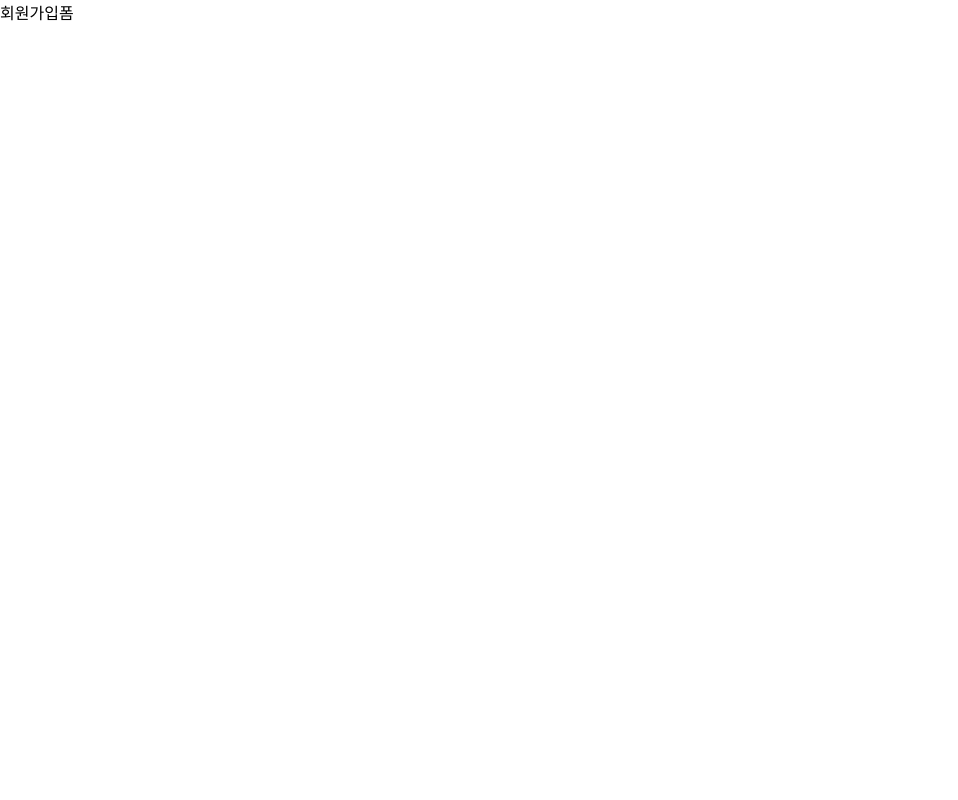
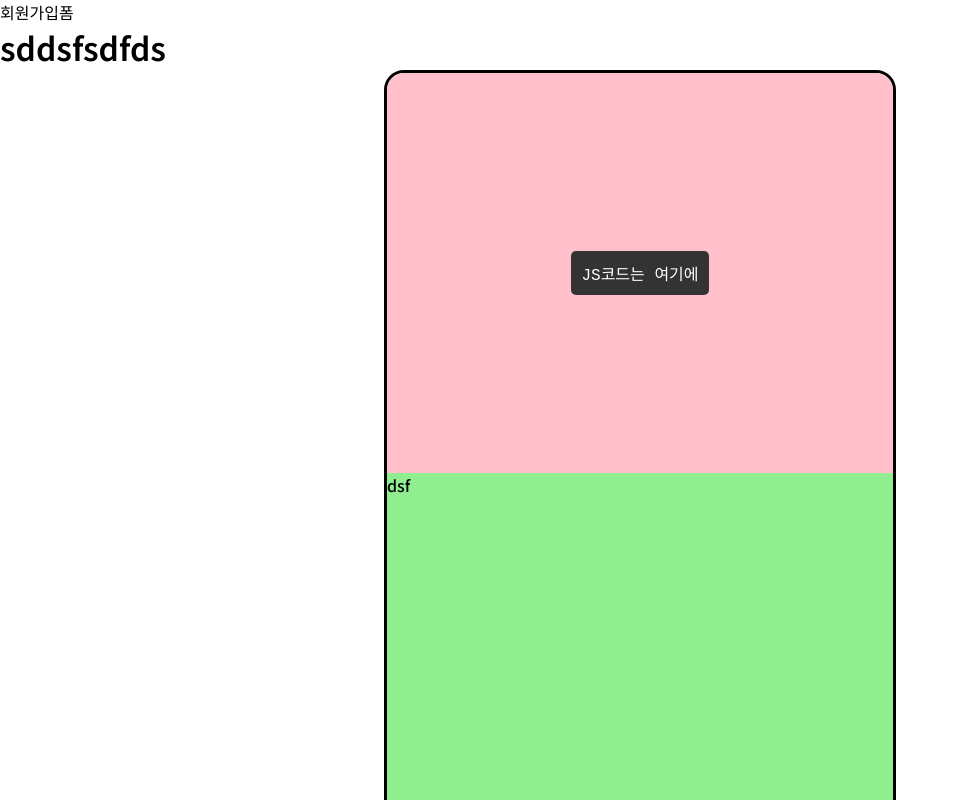
Before and after one commit to hojuncha997/namba1-admin, a React (Create React App) app: page /register in a window 1280 px wide. Shown: the top 800 px of the page, without its empty margins (0-958 px from the left). Built offline with nearby package versions, Linux system fonts and the light colour scheme.

Commit message:
회원가입 + 블로그 부분 조금 수정

```diff
--- a/src/components/sidebar/Sidebar.js
+++ b/src/components/sidebar/Sidebar.js
@@ -41,7 +41,7 @@ const Sidebar = ({ menus }) => {
         <div>- 개인중형</div>
         <div>- 개인대형</div>
         <div>- 법인매매</div>
-        <div>- 주선면허</div>
+        <div>- 블로그</div>
       </SubMenuConainer>
     </SidebarStyle>
   );
--- a/src/sections/auth/Login.js
+++ b/src/sections/auth/Login.js
@@ -132,7 +132,6 @@ const Login = () => {
 
           <FlexContainer>
             <ButtonWrapper onClick={handleLoginButton}>로그인</ButtonWrapper>
-            <ButtonWrapper onClick={handleLoginButton}>회원가입</ButtonWrapper>
           </FlexContainer>
         </CredentialStyle>
         <span>아이디 또는 비밀번호 찾기</span>
--- a/src/sections/auth/Register.js
+++ b/src/sections/auth/Register.js
@@ -1,5 +1,57 @@
+import styled from "styled-components";
+
+const CenterWrapper = styled.div`
+  margin: auto;
+  min-width: 30 %;
+  max-width: 40%;
+  border: 3px solid black;
+  border-radius: 20px;
+  z-index: 999;
+  overflow: auto;
+`;
+
+const FlexDiv = styled.div`
+  display: flex;
+  height: 400px;
+  justify-content: center;
+  align-items: center;
+  background-color: pink;
+`;
+
+const PreStyle = styled.pre`
+  background-color: #333; /* 배경색 */
+  color: #fff; /* 글꼴 색상 */
+  padding: 10px; /* 내부 여백 */
+  border-radius: 5px; /* 테두리 둥근 모서리 */
+  overflow-x: auto; /* 가로 스크롤바 필요 시 나타남 */
+  max-width: 50%;
+`;
+
+const CodeStyle = styled.code`
+  font-family: "Courier New", Courier, monospace; /* 고정폭 글꼴 */
+`;
+
+const PostBody = styled.div`
+  background-color: lightgreen;
+  height: 400px;
+`;
+
 const Register = ({ children }) => {
-  return <>회원가입폼</>;
+  return (
+    <>
+      회원가입폼
+      <h1>sddsfsdfds</h1>
+      <CenterWrapper>
+        <FlexDiv>
+          <PreStyle>
+            <CodeStyle>JS코드는 여기에</CodeStyle>
+          </PreStyle>
+        </FlexDiv>
+        <PostBody>dsf</PostBody>
+        <PostBody style={{ backgroundColor: "deepskyblue" }}>dsf</PostBody>
+      </CenterWrapper>
+    </>
+  );
 };
 
 export default Register;
```
